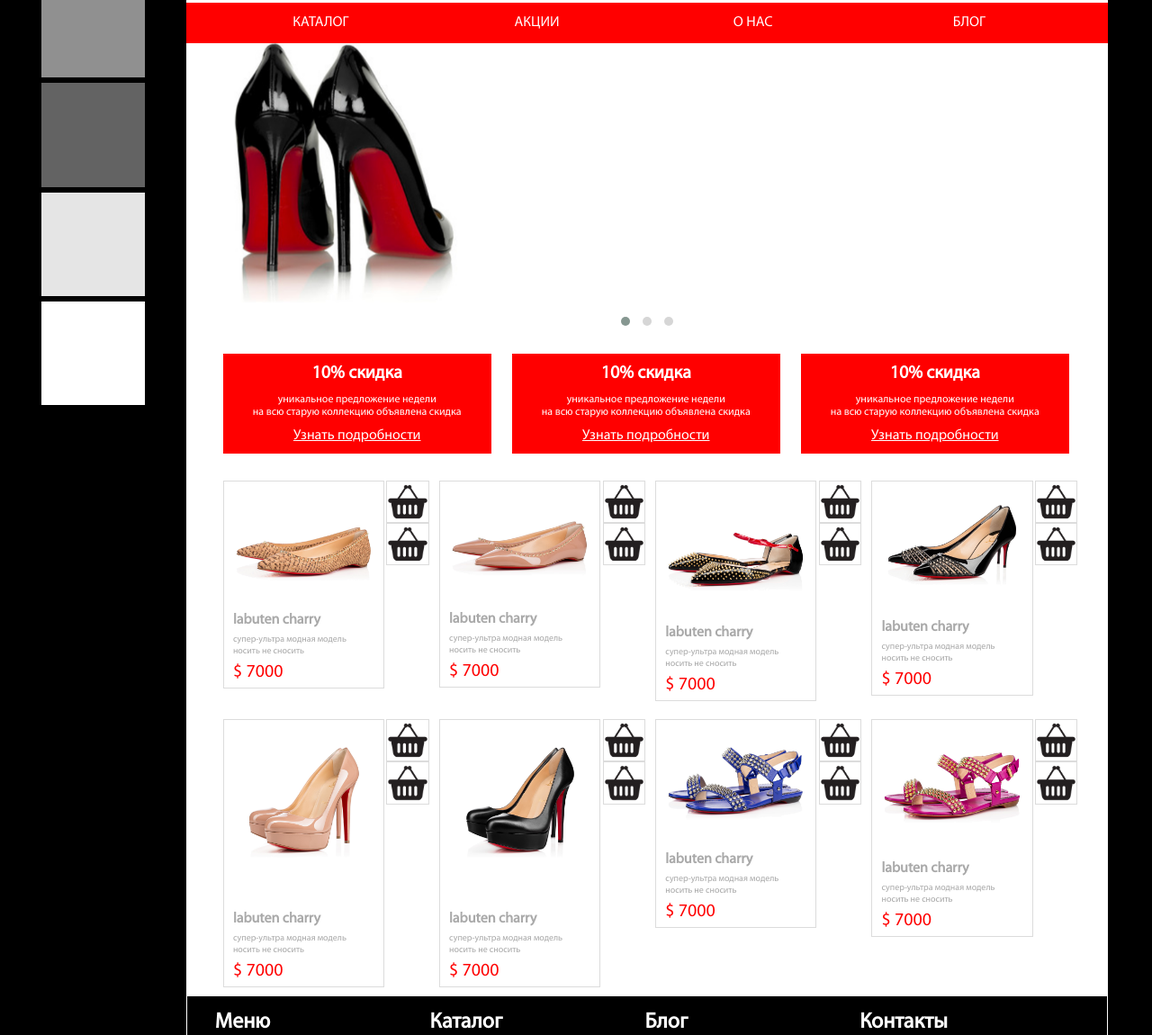
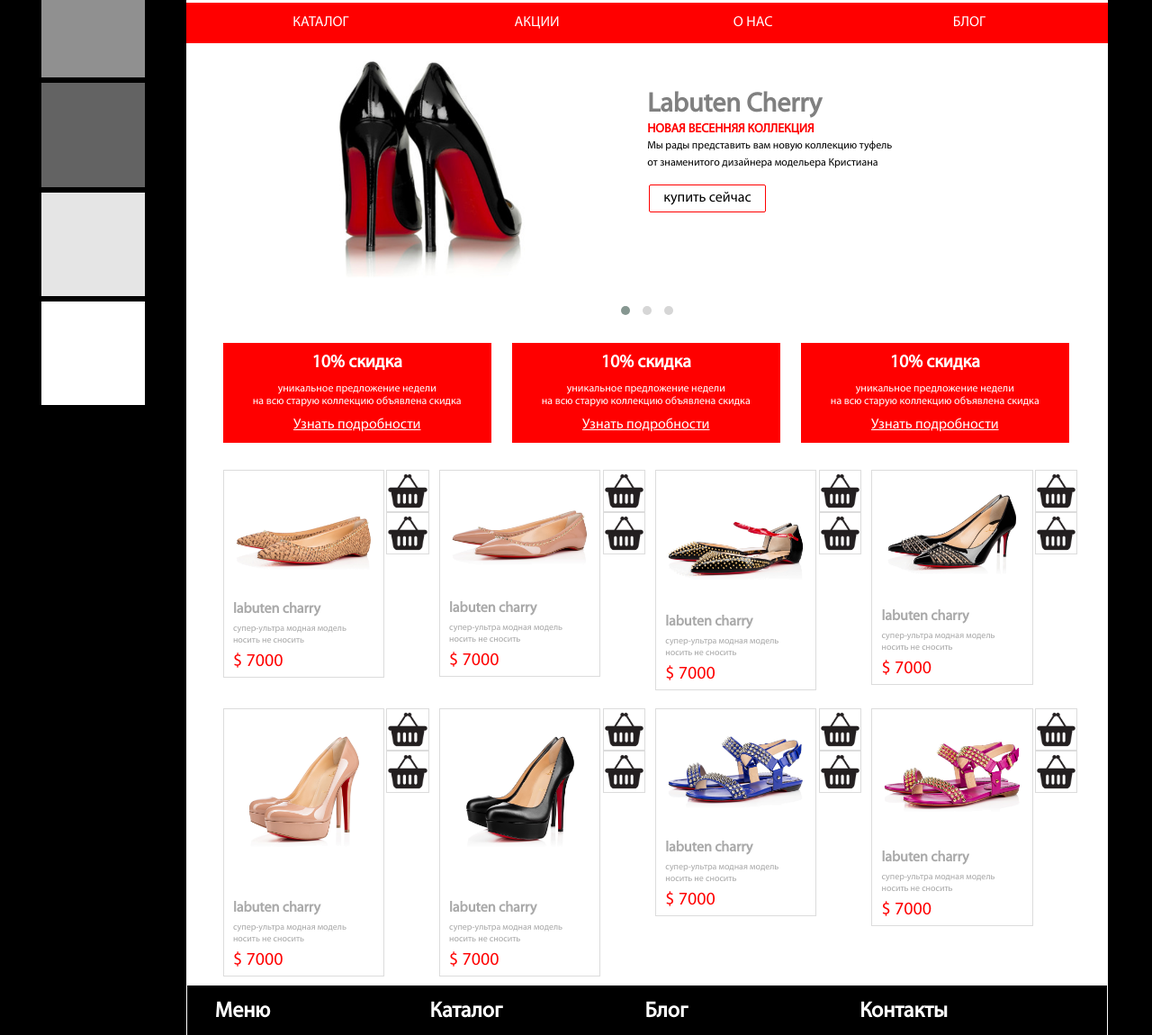
Before and after one commit to ahmarkina/thirdmonth, a plain HTML site: page index.html in a window 1280 px wide. Shown: the part 196-1346 px from the top of the page at 90% size. Drawn offline with Linux system fonts and the light colour scheme.

Commit message:
my second commit before check

```diff
--- a/css/style.css
+++ b/css/style.css
@@ -381,8 +381,46 @@
  }
 
 .item .item__description {
-     display: inline-block;
+    float: right;
+     width: 50%;
+     padding: 50px 0px 10px 0px;
  }
+
+.item .item__description h2 {
+    font-size: 30px;
+    color: gray;
+}
+
+.item .item__description h3 {
+    color: #FF0000;
+    font-size: 14px;
+}
+
+.item .item__description span {
+    font-size: 12px;
+}
+
+.item button:hover {
+    background-color: #FF0000; /* Green */
+    border: none;
+    color: white;
+}
+
+.item button {
+    background-color: white;
+    color: black;
+    border: 1px solid #FF0000;
+    border-radius: 2px;
+    padding: 5px 15px;
+    text-align: center;
+    text-decoration: none;
+    display: inline-block;
+    font-size: 16px;
+    margin: 4px 2px;
+    -webkit-transition-duration: 0.4s; /* Safari */
+    transition-duration: 0.4s;
+    cursor: pointer;
+}
 
 .item #customStyle {
      display: inline-block;
@@ -406,3 +444,17 @@
     border-right: 1px solid white;
     text-align: center;
 }
+
+.owl-carousel .owl-item img {
+    width: 50%;
+    display: inline-block;
+}
+
+.owl-carousel .owl-item .itemImage {
+    width: 50%;
+    float: left;
+    text-align: center;
+    padding:20px 0px 10px 0px;
+    box-sizing: border-box;
+
+}
--- a/index.html
+++ b/index.html
@@ -3,9 +3,10 @@
 <head>
     <meta charset="UTF-8">
     <title>Title</title>
-    <link rel="stylesheet" href="css/style.css">
+
     <link rel="stylesheet" href="css/owl.carousel.css">
     <link rel="stylesheet" href="css/owl.theme.default.min.css">
+    <link rel="stylesheet" href="css/style.css">
     <script src="js/jquery-2.2.4.min.js"></script>
     <script src="js/owl.carousel.min.js"></script>
     <script src="js/script.js"></script>
@@ -81,20 +82,40 @@
     <section class="banner">
         <div class="owl-carousel">
             <div class="item">
-                <img src="images/logo.png" alt="">
-
-                <!--<div class="item__description">
+                <div class="itemImage">
+                    <img src="images/logo.png" alt="">
+                </div>
+                <div class="item__description">
                     <h2>Labuten Cherry</h2>
-                    <h3>Новая весенняя коллекция</h3>
-                    <span>Мы рады представить вам новую коллекцию туфель от знаменитого дизайнера модельера Кристиана</span>
+                    <h3>НОВАЯ ВЕСЕННЯЯ КОЛЛЕКЦИЯ</h3>
+                    <span>Мы рады представить вам новую коллекцию туфель</span>
+                    <span>от знаменитого дизайнера модельера Кристиана</span>
                 </div>
-                <button>Купить сейчас</button>-->
+                <button>купить сейчас</button>
             </div>
             <div class="item">
-                <img src="images/logo.png" alt="">
+                <div class="itemImage">
+                    <img src="images/logo.png" alt="">
+                </div>
+                <div class="item__description">
+                    <h2>Labuten Cherry</h2>
+                    <h3>НОВАЯ ВЕСЕННЯЯ КОЛЛЕКЦИЯ</h3>
+                    <span>Мы рады представить вам новую коллекцию туфель</span>
+                    <span>от знаменитого дизайнера модельера Кристиана</span>
+                </div>
+                <button>купить сейчас</button>
             </div>
             <div class="item">
-                <img src="images/logo.png" alt="">
+                <div class="itemImage">
+                    <img src="images/logo.png" alt="">
+                </div>
+                <div class="item__description">
+                    <h2>Labuten Cherry</h2>
+                    <h3>НОВАЯ ВЕСЕННЯЯ КОЛЛЕКЦИЯ</h3>
+                    <span>Мы рады представить вам новую коллекцию туфель</span>
+                    <span>от знаменитого дизайнера модельера Кристиана</span>
+                </div>
+                <button>купить сейчас</button>
             </div>
             </div>
     </section>
@@ -133,8 +154,8 @@
                     <span>$ 7000</span>
                 </div>
                 <div class="product product_actions">
-                    <img src="images/cart_icon.png" alt="picture">
-                    <img src="images/cart_icon.png" alt="picture">
+                    <a href="#"><img src="images/cart_icon.png" alt="picture"></a>
+                    <a href="#"><img src="images/cart_icon.png" alt="picture"></a>
                 </div>
             </div>
             <div class="products__productItem clearfix">
@@ -148,8 +169,8 @@
                     <span>$ 7000</span>
                 </div>
                 <div class="product product_actions">
-                    <img src="images/cart_icon.png" alt="picture">
-                    <img src="images/cart_icon.png" alt="picture">
+                    <a href="#"><img src="images/cart_icon.png" alt="picture"></a>
+                    <a href="#"><img src="images/cart_icon.png" alt="picture"></a>
                 </div>
             </div>
             <div class="products__productItem clearfix">
@@ -163,8 +184,8 @@
                     <span>$ 7000</span>
                 </div>
                 <div class="product product_actions">
-                    <img src="images/cart_icon.png" alt="picture">
-                    <img src="images/cart_icon.png" alt="picture">
+                    <a href="#"><img src="images/cart_icon.png" alt="picture"></a>
+                    <a href="#"><img src="images/cart_icon.png" alt="picture"></a>
                 </div>
             </div>
             <section class="products__productItem clearfix">
@@ -178,8 +199,8 @@
                     <span>$ 7000</span>
                 </div>
                 <div class="product product_actions">
-                    <img src="images/cart_icon.png" alt="picture">
-                    <img src="images/cart_icon.png" alt="picture">
+                    <a href="#"><img src="images/cart_icon.png" alt="picture"></a>
+                    <a href="#"><img src="images/cart_icon.png" alt="picture"></a>
                 </div>
             </section>
             <div class="products__productItem clearfix">
@@ -193,8 +214,8 @@
                     <span>$ 7000</span>
                 </div>
                 <div class="product product_actions">
-                    <img src="images/cart_icon.png" alt="picture">
-                    <img src="images/cart_icon.png" alt="picture">
+                    <a href="#"><img src="images/cart_icon.png" alt="picture"></a>
+                    <a href="#"><img src="images/cart_icon.png" alt="picture"></a>
                 </div>
             </div>
             <div class="products__productItem clearfix">
@@ -208,8 +229,8 @@
                     <span>$ 7000</span>
                 </div>
                 <div class="product product_actions">
-                    <img src="images/cart_icon.png" alt="picture">
-                    <img src="images/cart_icon.png" alt="picture">
+                    <a href="#"><img src="images/cart_icon.png" alt="picture"></a>
+                    <a href="#"><img src="images/cart_icon.png" alt="picture"></a>
                 </div>
             </div>
             <div class="products__productItem clearfix">
@@ -223,8 +244,8 @@
                     <span>$ 7000</span>
                 </div>
                 <div class="product product_actions">
-                    <img src="images/cart_icon.png" alt="picture">
-                    <img src="images/cart_icon.png" alt="picture">
+                    <a href="#"><img src="images/cart_icon.png" alt="picture"></a>
+                    <a href="#"><img src="images/cart_icon.png" alt="picture"></a>
                 </div>
             </div>
             <div class="products__productItem clearfix">
@@ -238,8 +259,8 @@
                     <span>$ 7000</span>
                 </div>
                 <div class="product product_actions">
-                    <img src="images/cart_icon.png" alt="picture">
-                    <img src="images/cart_icon.png" alt="picture">
+                    <a href="#"><img src="images/cart_icon.png" alt="picture"></a>
+                    <a href="#"><img src="images/cart_icon.png" alt="picture"></a>
                 </div>
             </div>
         </div>
```
Also changed, not shown: css/owl.carousel.css.
